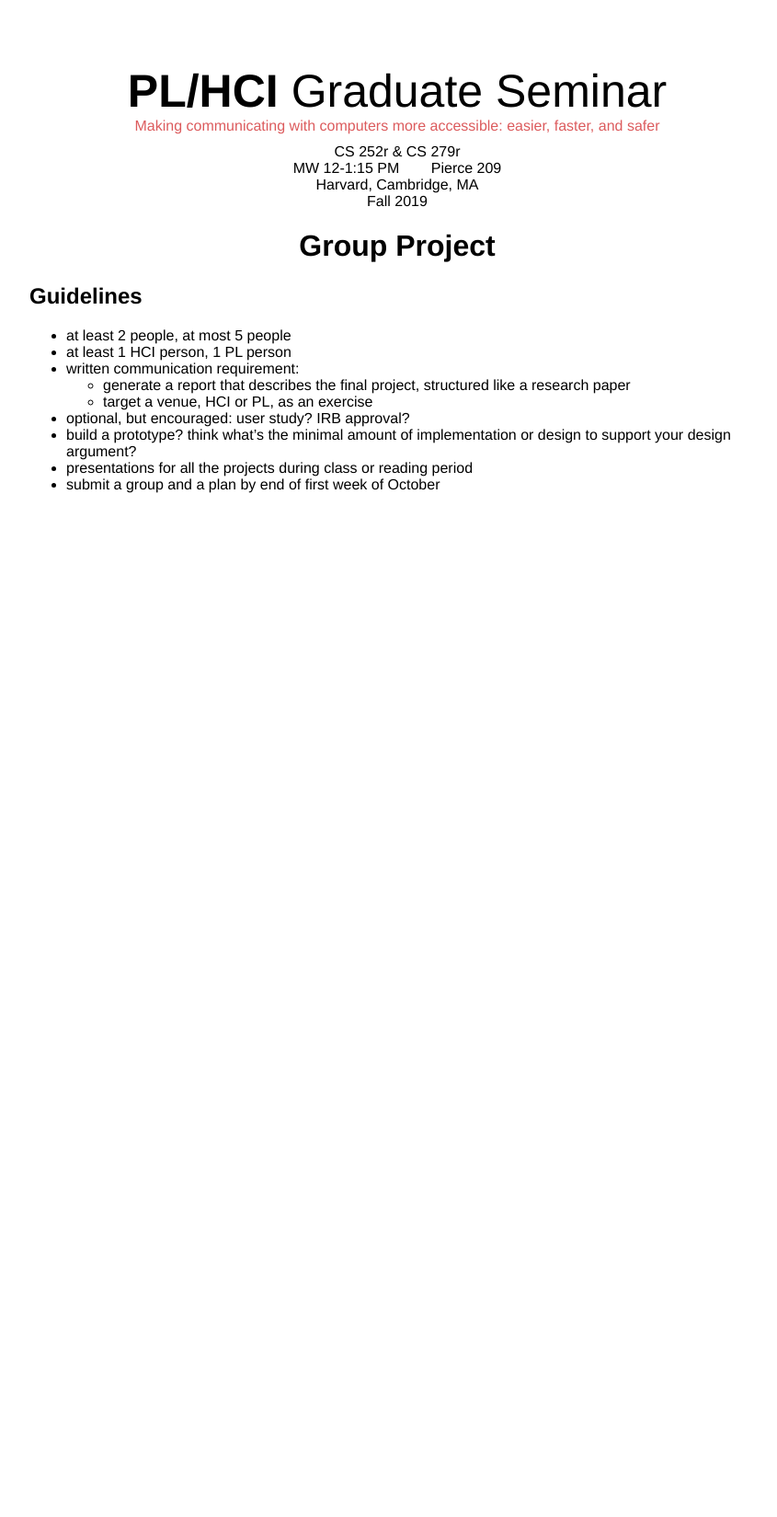
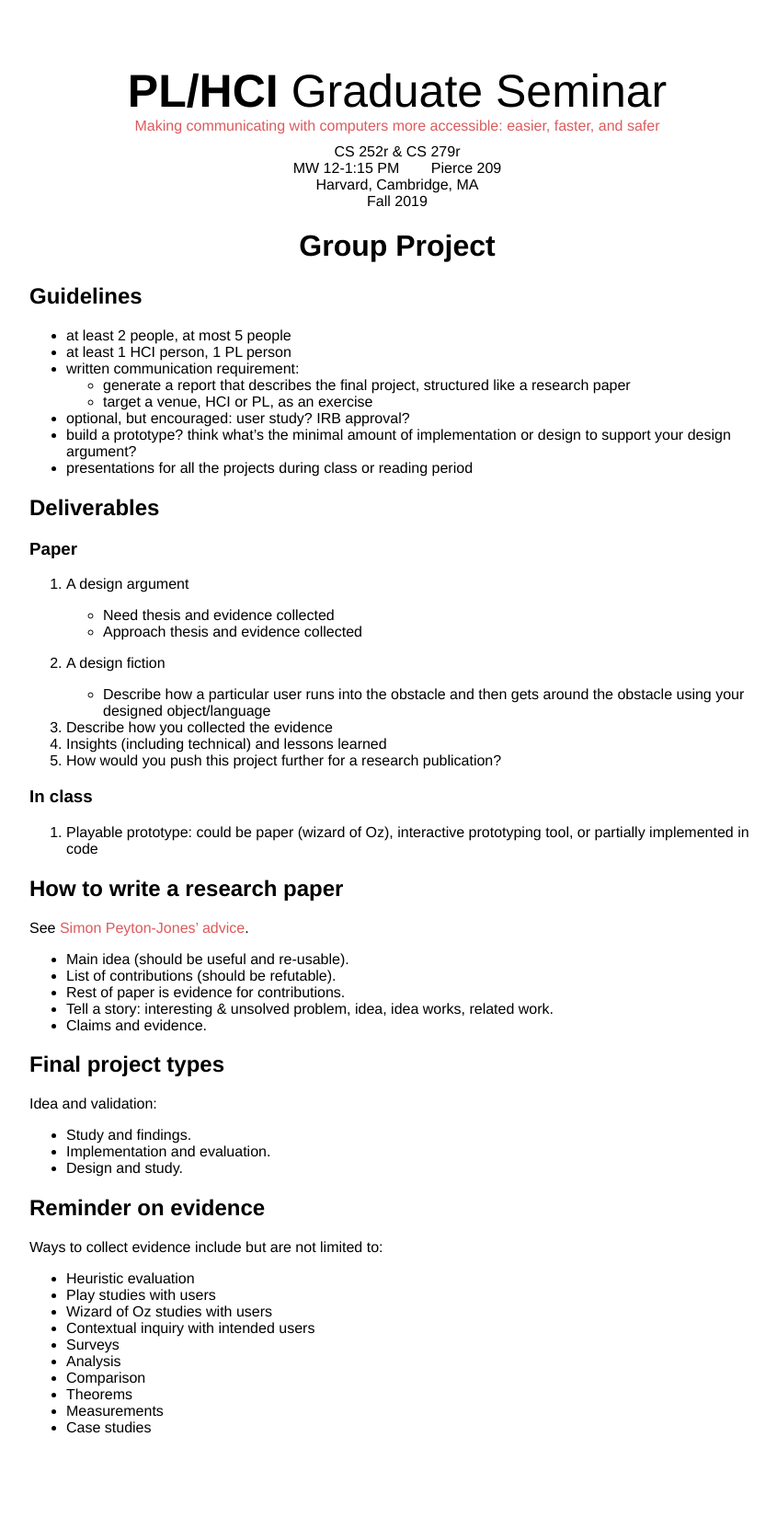
Before and after one commit to eglassman/pl-hci-seminar, a Jekyll site: the page built from projects.md, in a window 1280 px wide. Shown: the whole page at 92% size, without its empty margins (208-1053 px from the left). Built offline with Jekyll 4.4.1, drawn with Linux system fonts in a browser that asks for light colours; before the commit the page ends 900 px from its top, so only the background shows below that.

Commit message:
project guidelines updated @eglassman

```diff
--- a/projects.md
+++ b/projects.md
@@ -13,4 +13,56 @@
 - optional, but encouraged: user study? IRB approval?
 - build a prototype? think what's the minimal amount of implementation or design to support your design argument?
 - presentations for all the projects during class or reading period
-- submit a group and a plan by end of first week of October
+
+## Deliverables
+
+### Paper
+
+1. A design argument
+
+   - Need thesis and evidence collected
+   - Approach thesis and evidence collected
+
+2. A design fiction
+
+   - Describe how a particular user runs into the obstacle and then gets around the obstacle using your designed object/language
+
+3. Describe how you collected the evidence
+4. Insights (including technical) and lessons learned
+5. How would you push this project further for a research publication?
+
+### In class
+
+6. Playable prototype: could be paper (wizard of Oz), interactive
+   prototyping tool, or partially implemented in code
+
+## How to write a research paper
+
+See [Simon Peyton-Jones' advice](https://www.microsoft.com/en-us/research/wp-content/uploads/2016/07/How-to-write-a-great-research-paper.pdf).
+
+- Main idea (should be useful and re-usable).
+- List of contributions (should be refutable).
+- Rest of paper is evidence for contributions.
+- Tell a story: interesting & unsolved problem, idea, idea works, related work.
+- Claims and evidence.
+
+## Final project types
+
+Idea and validation:
+- Study and findings.
+- Implementation and evaluation.
+- Design and study.
+
+## Reminder on evidence
+
+Ways to collect evidence include but are not limited to:
+- Heuristic evaluation
+- Play studies with users
+- Wizard of Oz studies with users
+- Contextual inquiry with intended users
+- Surveys
+- Analysis
+- Comparison
+- Theorems
+- Measurements
+- Case studies
```
